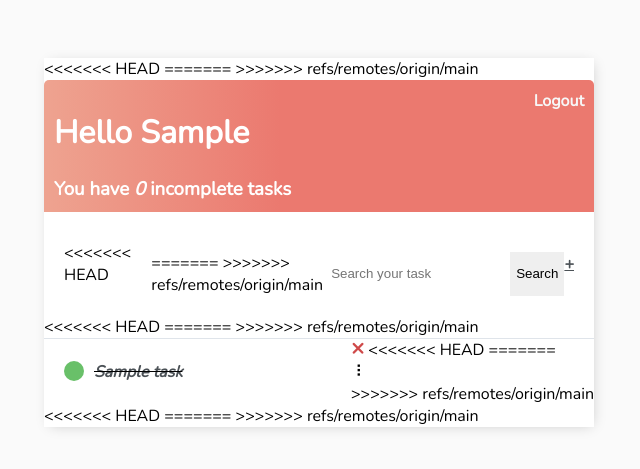
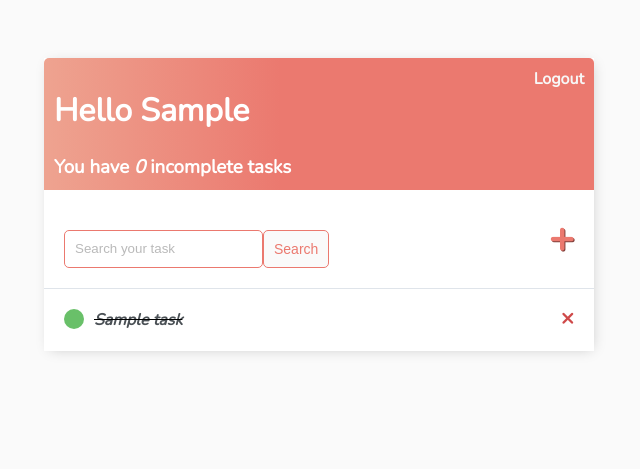
Before and after one commit to Milosz-cat/ToDo, a Django app: page / in a window 1280 px wide. Shown: the top 469 px of the page, without its empty margins (321-961 px from the left). Run offline with Django 4.2, Linux system fonts and the light colour scheme; a user stored in the database is signed in; tables that the repository leaves empty hold one stand-in row (values such as "Sample post").

Commit message:
Adding changes

```diff
--- a/ToDo_List/base/templates/base/main.html
+++ b/ToDo_List/base/templates/base/main.html
@@ -108,44 +108,8 @@
                 font-size: 22px;
                 line-height: 0;
                 padding: 20px 0px;
-<<<<<<< HEAD
                 margin-right: 20px;
             }
-=======
-            }
-
-            /*Handle Classes*/
-
-            .handle {
-                display: inline-block;
-                padding: 20px 16px;
-                cursor: grab;
-                user-select: none;
-            }
-
-            .handle:after,
-            .handle:before {
-                display: block;
-                content: "";
-            }
-
-            .handle:active,
-            .handle:active:before,
-            .handle:active:after {
-                cursor: grabbing;
-            }
-
-            .dropArea {
-                background-color: #f1f2f6;
-                color: black;
-                border: #ced6e0 1px solid;
-            }
-
-            .selectedTask {
-                opacity: 0.6;
-            }
-
->>>>>>> refs/remotes/origin/main
 
             #add-link {
                 color: #EB796F;
@@ -161,23 +125,10 @@
                 padding: 20px;
             }
 
-<<<<<<< HEAD
             input[type=text],
             input[type=password],
             textarea {
                 border: 1px solid #EB796F;
-=======
-            @media screen and (max-width:320px) {
-                #search-add-wrapper {
-                    padding: 10px;
-                }
-            }
-
-            input[type=text],
-            input[type=password],
-            textarea {
-                border: 1px solid #757575;
->>>>>>> refs/remotes/origin/main
                 border-radius: 5px;
                 padding: 10px;
                 width: 90%;
@@ -194,13 +145,8 @@
             }
 
             .button {
-<<<<<<< HEAD
                 border: 1px solid #EB796F;
                 background-color: #FAFAFA;
-=======
-                border: 1px solid #757575;
-                background-color: #FFF;
->>>>>>> refs/remotes/origin/main
                 color: #EB796F;
                 padding: 10px;
                 font-size: 14px;
--- a/ToDo_List/base/templates/base/register.html
+++ b/ToDo_List/base/templates/base/register.html
@@ -17,10 +17,6 @@
         <label>{{form.password2.label}}</label>
         {{form.password2}}
         <input style="margin-top:10px ;" class="button" type="submit" value="Register">
-<<<<<<< HEAD
-
-=======
->>>>>>> refs/remotes/origin/main
     </form>
     <p>Already have an account? <a href="{% url 'login' %}">Login</a></p>
 </div>
--- a/ToDo_List/base/templates/base/task_list.html
+++ b/ToDo_List/base/templates/base/task_list.html
@@ -1,10 +1,5 @@
 {% extends 'base/main.html' %} {% block content %}
 
-<<<<<<< HEAD
-
-=======
-<script src="https://cdn.jsdelivr.net/npm/sortablejs@latest/Sortable.min.js"></script>
->>>>>>> refs/remotes/origin/main
 <div class="header-bar">
     <div>
         <h1>Hello {{request.user|title}}</h1>
@@ -18,11 +13,7 @@
 
 
 <div id="search-add-wrapper">
-<<<<<<< HEAD
     <form method="GET" style="margin-top: 20px;display: flex;">
-=======
-    <form method="GET" style="display: flex;">
->>>>>>> refs/remotes/origin/main
         <input type='text' name='search-area' placeholder="Search your task" value="{{search_input}}">
         <input class="button" type="submit" value='Search'>
     </form>
@@ -32,15 +23,6 @@
 </div>
 
 
-<<<<<<< HEAD
-=======
-<!-- Hidden form. Form submits new item positions -->
-<form style="display: none;" id="reorderForm" method="post" action="{% url 'task-reorder' %}">
-    {% csrf_token %}
-    <input type="hidden" id="positionInput" name="position">
-</form>
-
->>>>>>> refs/remotes/origin/main
 
 <div id="tasklist" class="task-items-wrapper">
     {% for task in tasks %}
@@ -54,11 +36,6 @@
         </div>
         <div class="task-controls">
             <a class="delete-link" href="{% url 'task-delete' task.id %}">&#215;</a>
-<<<<<<< HEAD
-
-=======
-            <span class="handle">&nbsp;&#10247;</span>
->>>>>>> refs/remotes/origin/main
         </div>
     </div>
 
@@ -70,33 +47,4 @@
     {% endfor %}
 </div>
 
-<<<<<<< HEAD
-=======
-<script>
-    var taskList = document.getElementById("tasklist");
-    var reorderForm = document.getElementById("reorderForm");
-    var positionInput = document.getElementById("positionInput");
-
-    let sortable = Sortable.create(taskList, {
-        handle: '.handle',
-        ghostClass: 'dropArea',
-        chosenClass: 'selectedTask',
-
-    });
-
-    function reordering() {
-        const rows = document.getElementsByClassName("task-wrapper");
-        let pos = [];
-        for (let row of rows) {
-            pos.push(row.dataset.position);
-        }
-        console.log(pos.join(","))
-        positionInput.value = pos.join(',');
-        reorderForm.submit();
-    }
-
-    document.ondrop = reordering
-</script>
-
->>>>>>> refs/remotes/origin/main
 {% endblock content %}
```
